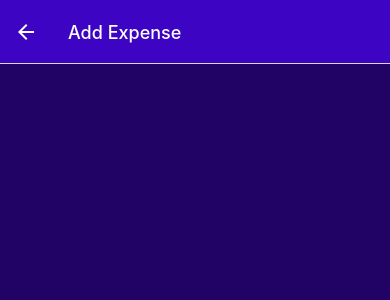
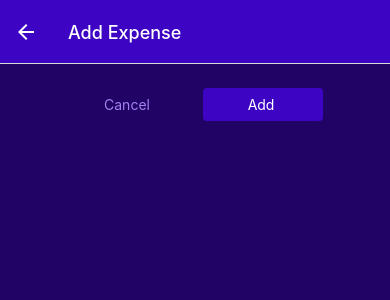
Before and after one commit to Will-Watson/RN-Expense-Tracker, a React Native app: screen /ManageExpense in a window 390 px wide. Shown: the top 300 px of the page. Built offline with nearby package versions, Linux system fonts and the light colour scheme.

Commit message:
feat: more styling and functionality added to custom buttons for adding updating and canceling in the manage expense screen

```diff
--- a/components/UI/Button.js
+++ b/components/UI/Button.js
@@ -1,12 +1,12 @@
 import { Pressable, View, Text, StyleSheet } from 'react-native';
-import { GlobalStyles } from '../../styles';
+import { GlobalStyles } from '../../constants/styles';
 
 const Button = ({ children, onPress, mode, style }) => {
   return (
     <View style={style}>
-      <Pressable onPress={onPress}>
+      <Pressable style={({pressed}) => pressed && styles.pressed} onPress={onPress}>
         <View style={[styles.button, mode === 'flat' && styles.flat]}>
-          <Text style={[buttonText, mode === 'flat' && styles.flatText]}>
+          <Text style={[styles.buttonText, mode === 'flat' && styles.flatText]}>
             {children}
           </Text>
         </View>
--- a/screens/ManageExpense.js
+++ b/screens/ManageExpense.js
@@ -2,6 +2,7 @@ import { useLayoutEffect } from 'react';
 import { View, StyleSheet } from 'react-native';
 
 import IconButton from '../components/UI/IconButton';
+import Button from '../components/UI/Button';
 import { GlobalStyles } from '../constants/styles';
 
 const ManageExpense = ({ route, navigation }) => {
@@ -15,10 +16,19 @@ const ManageExpense = ({ route, navigation }) => {
   }, [navigation, isEditing]);
 
   const deleteExpenseHandler = () => {};
+  const cancelHandler = () => {};
+  const confirmHandler = () => {};
 
   return (
     <View style={styles.container}>
-
+      <View style={styles.buttons}>
+        <Button style={styles.button} onPress={cancelHandler} mode='flat'>
+          Cancel
+        </Button>
+        <Button style={styles.button} onPress={confirmHandler}>
+          {isEditing ? 'Update' : 'Add'}{' '}
+        </Button>
+      </View>
       {isEditing && (
         <View style={styles.deleteContainer}>
           <IconButton
@@ -39,6 +49,15 @@ const styles = StyleSheet.create({
     padding: 24,
     backgroundColor: GlobalStyles.colors.primary800,
   },
+  buttons: {
+    flexDirection: 'row',
+    justifyContent: 'center',
+    alignItems: 'center',
+  },
+  button: {
+    minWidth: 120,
+    marginHorizontal: 8,
+  },
   deleteContainer: {
     marginTop: 16,
     paddingTop: 8,
@@ -46,7 +65,6 @@ const styles = StyleSheet.create({
     borderTopColor: GlobalStyles.colors.primary200,
     alignItems: 'center',
   },
-
 });
 
 export default ManageExpense;
```
Lines whose indentation alone changed are shown as unchanged.
